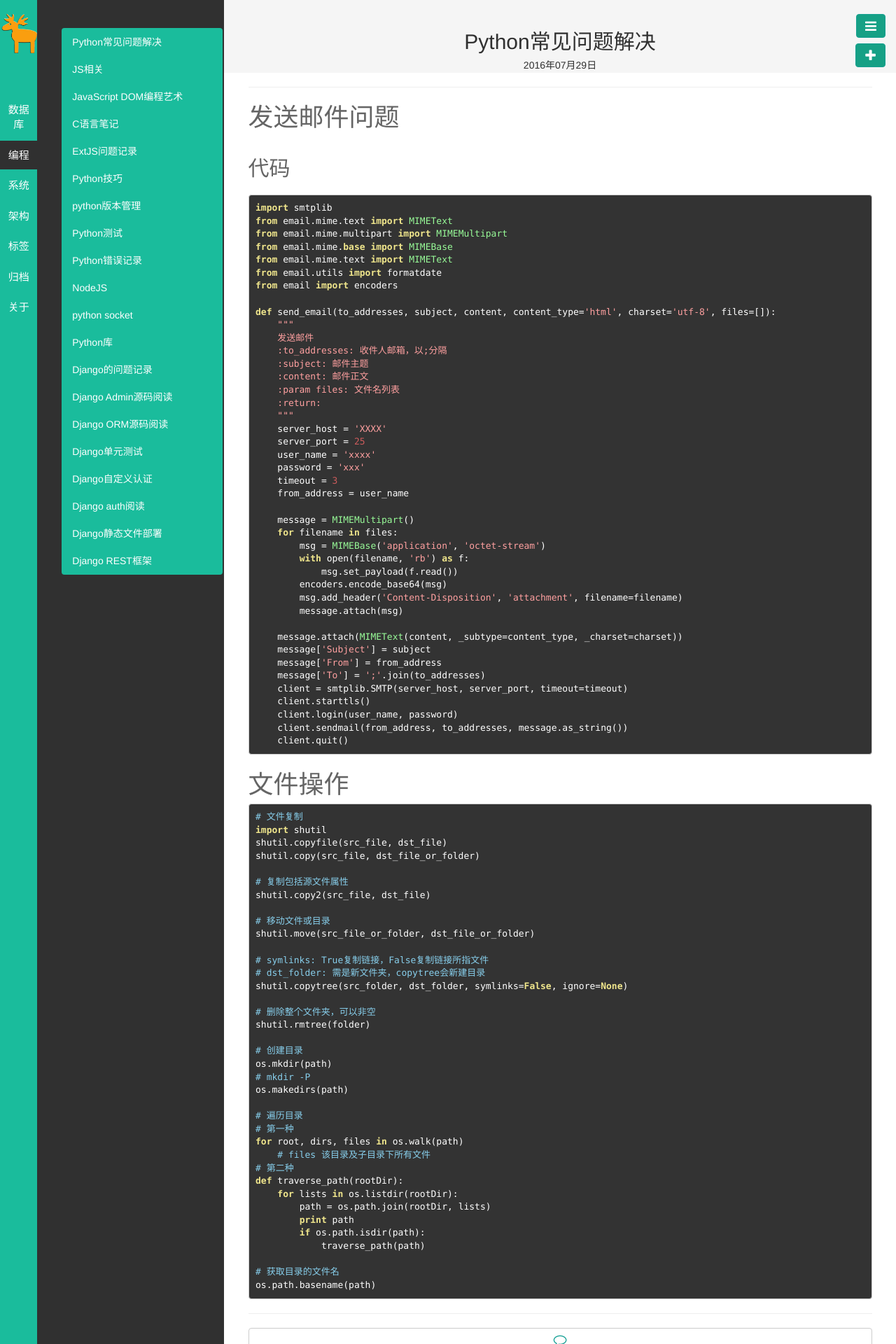
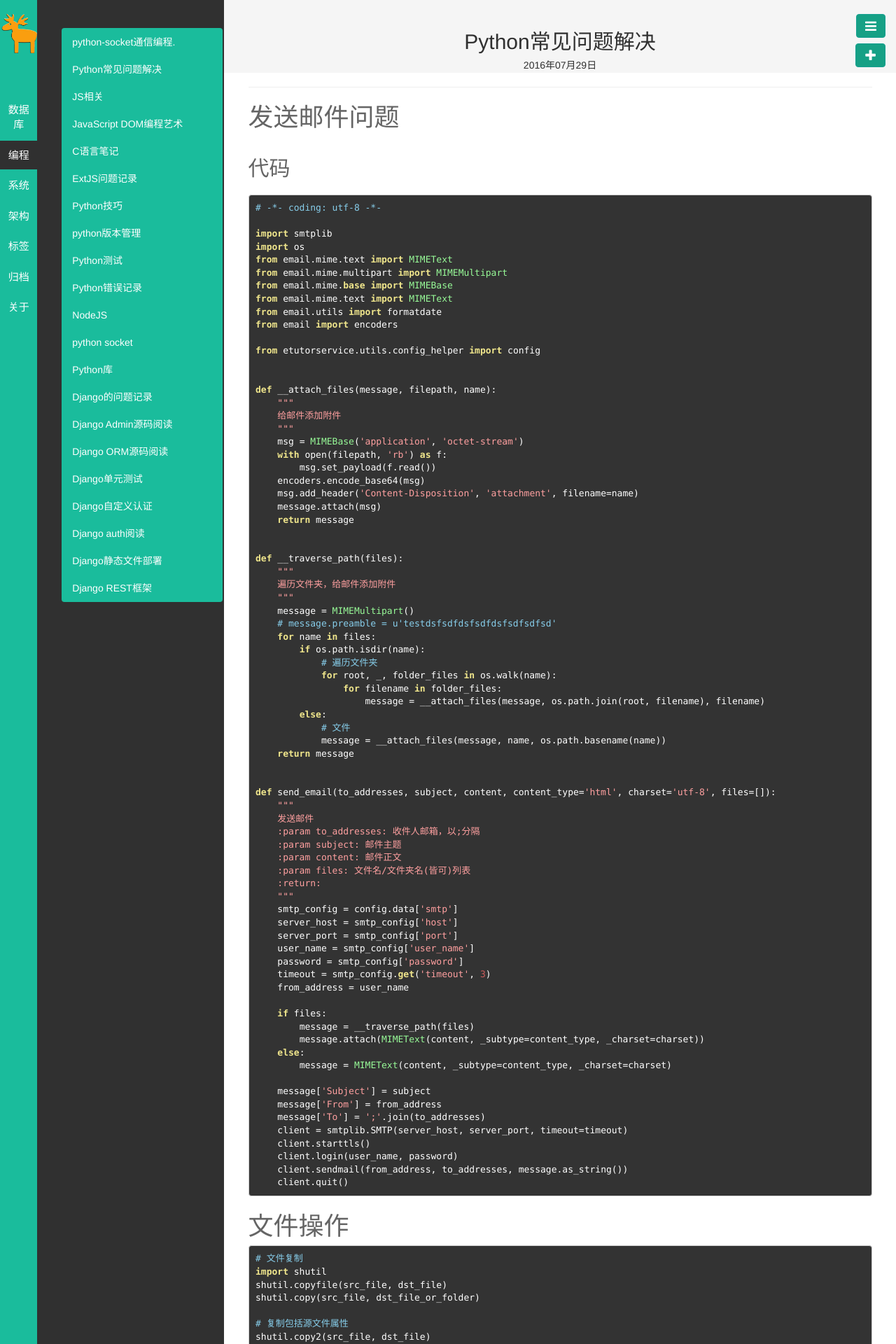
Before and after one commit to WangBaLiang/WangBaLiang, a Jekyll site: the page built from _posts/编程/2016-07-29-python-code.md, in a window 1280 px wide. Shown: the top 1920 px of the page at 70% size. Built offline with Jekyll 4.4.1, drawn with Linux system fonts in a browser that asks for light colours.

Commit message:
python socket编程

```diff
--- a/_posts/编程/2016-07-29-python-code.md
+++ b/_posts/编程/2016-07-29-python-code.md
@@ -11,7 +11,10 @@ disqus: y
 
 ## 代码
 
+    # -*- coding: utf-8 -*-
+
     import smtplib
+    import os
     from email.mime.text import MIMEText
     from email.mime.multipart import MIMEMultipart
     from email.mime.base import MIMEBase
@@ -19,32 +22,63 @@ disqus: y
     from email.utils import formatdate
     from email import encoders
 
+    from etutorservice.utils.config_helper import config
+
+
+    def __attach_files(message, filepath, name):
+        """
+        给邮件添加附件
+        """
+        msg = MIMEBase('application', 'octet-stream')
+        with open(filepath, 'rb') as f:
+            msg.set_payload(f.read())
+        encoders.encode_base64(msg)
+        msg.add_header('Content-Disposition', 'attachment', filename=name)
+        message.attach(msg)
+        return message
+
+
+    def __traverse_path(files):
+        """
+        遍历文件夹，给邮件添加附件
+        """
+        message = MIMEMultipart()
+        # message.preamble = u'testdsfsdfdsfsdfdsfsdfsdfsd'
+        for name in files:
+            if os.path.isdir(name):
+                # 遍历文件夹
+                for root, _, folder_files in os.walk(name):
+                    for filename in folder_files:
+                        message = __attach_files(message, os.path.join(root, filename), filename)
+            else:
+                # 文件
+                message = __attach_files(message, name, os.path.basename(name))
+        return message
+
+
     def send_email(to_addresses, subject, content, content_type='html', charset='utf-8', files=[]):
         """
         发送邮件
-        :to_addresses: 收件人邮箱，以;分隔
-        :subject: 邮件主题
-        :content: 邮件正文
-        :param files: 文件名列表
+        :param to_addresses: 收件人邮箱，以;分隔
+        :param subject: 邮件主题
+        :param content: 邮件正文
+        :param files: 文件名/文件夹名(皆可)列表
         :return:
         """
-        server_host = 'XXXX'
-        server_port = 25
-        user_name = 'xxxx'
-        password = 'xxx'
-        timeout = 3
+        smtp_config = config.data['smtp']
+        server_host = smtp_config['host']
+        server_port = smtp_config['port']
+        user_name = smtp_config['user_name']
+        password = smtp_config['password']
+        timeout = smtp_config.get('timeout', 3)
         from_address = user_name
 
-        message = MIMEMultipart()
-        for filename in files:
-            msg = MIMEBase('application', 'octet-stream')
-            with open(filename, 'rb') as f:
-                msg.set_payload(f.read())
-            encoders.encode_base64(msg)
-            msg.add_header('Content-Disposition', 'attachment', filename=filename)
-            message.attach(msg)
+        if files:
+            message = __traverse_path(files)
+            message.attach(MIMEText(content, _subtype=content_type, _charset=charset))
+        else:
+            message = MIMEText(content, _subtype=content_type, _charset=charset)
 
-        message.attach(MIMEText(content, _subtype=content_type, _charset=charset))
         message['Subject'] = subject
         message['From'] = from_address
         message['To'] = ';'.join(to_addresses)
@@ -53,6 +87,7 @@ disqus: y
         client.login(user_name, password)
         client.sendmail(from_address, to_addresses, message.as_string())
         client.quit()
+
 
 
 # 文件操作
```
Also changed, not shown: _posts/编程/2016-08-03-python-socket通信编程.md (added, +48 -0 lines).
